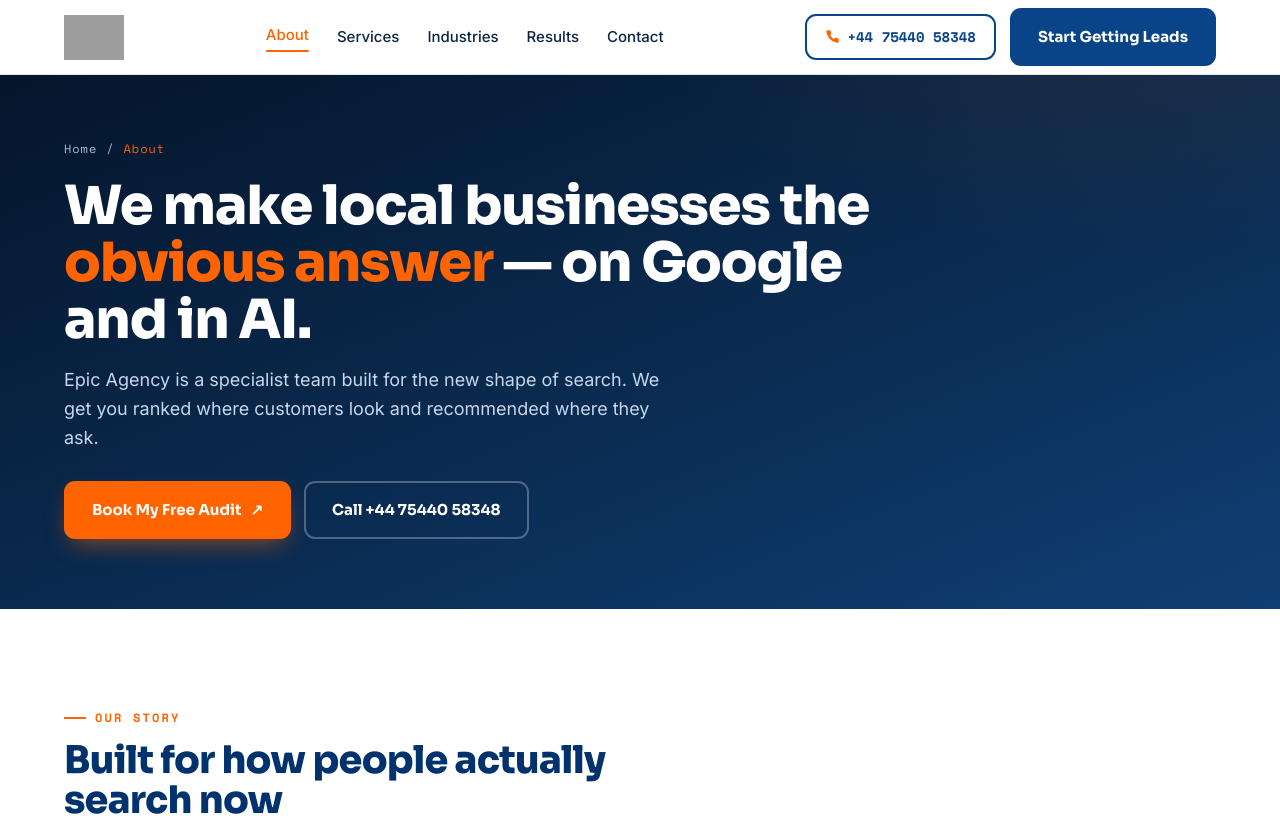
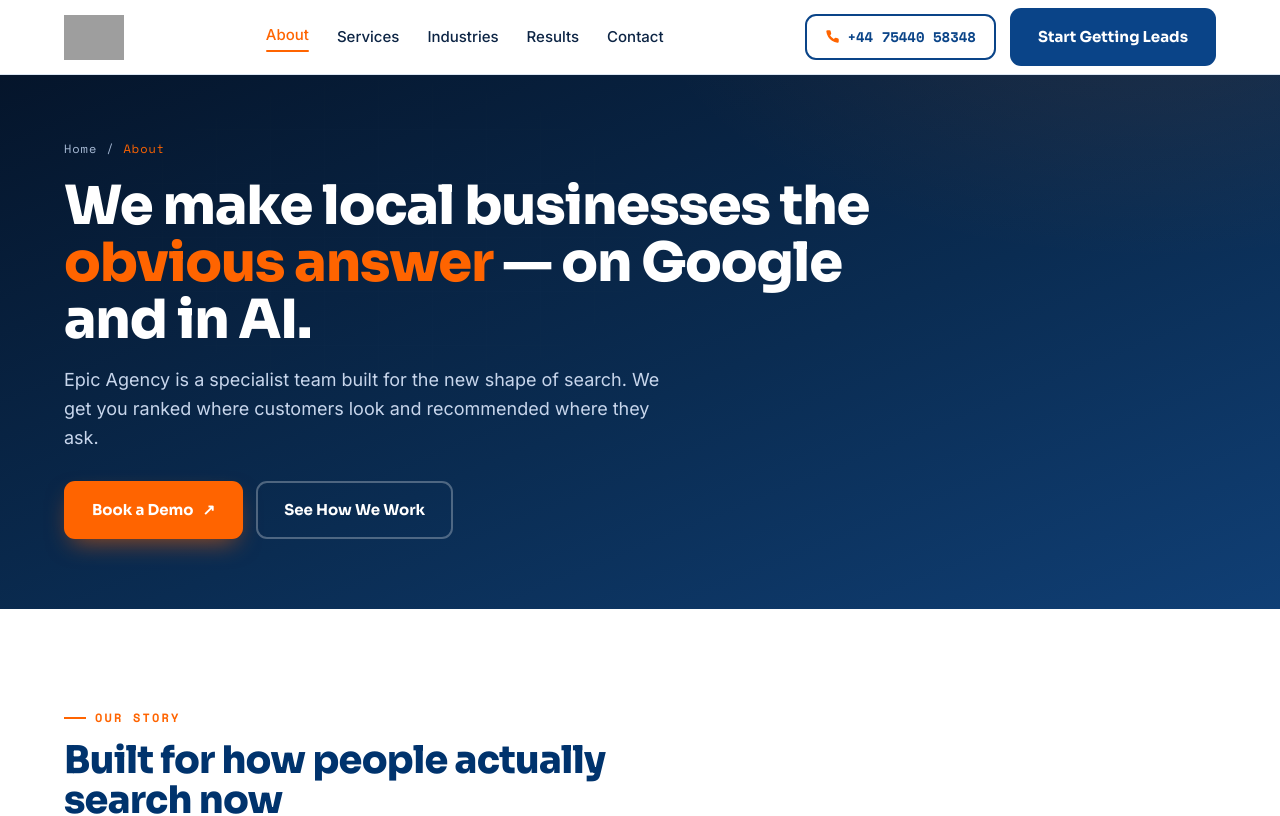
Before and after one commit to hm2070653-netizen/Website-, a React (Vite) app: page /about in a window 1280 px wide. Shown: the top 816 px of the page. Built offline with nearby package versions, Linux system fonts and the light colour scheme; grey boxes are pictures that could not be loaded.

Commit message:
Files updates

```diff
--- a/src/pages/About.jsx
+++ b/src/pages/About.jsx
@@ -10,7 +10,7 @@ export default function About() {
           <div className="crumb"><Link to="/">Home</Link> / <span>About</span></div>
           <h1>We make local businesses the <span className="hl">obvious answer</span> — on Google and in AI.</h1>
           <p>Epic Agency is a specialist team built for the new shape of search. We get you ranked where customers look and recommended where they ask.</p>
-          <CtaButtons />
+          <div className="ph-cta"><a href="https://calendly.com/maaz-epicagencyllc/15min?month=2026-06" className="btn btn-primary">Book a Demo <span className="arr">↗</span></a><Link to="/services" className="btn btn-ghost">See How We Work</Link></div>
         </div>
       </section>
 
@@ -57,7 +57,7 @@ export default function About() {
         <div className="cta-band reveal"><div className="wrapper">
           <h2>Want this team in <span className="hl">your corner?</span></h2>
           <p>Book a free visibility audit and see exactly where you stand on Google and across AI assistants.</p>
-          <CtaButtons />
+          <div className="ph-cta"><a href="https://calendly.com/maaz-epicagencyllc/15min?month=2026-06" className="btn btn-primary">Book a Demo <span className="arr">↗</span></a><Link to="/services" className="btn btn-ghost">See How We Work</Link></div>
         </div></div>
       </div></section>
     </>
--- a/src/pages/Blog.jsx
+++ b/src/pages/Blog.jsx
@@ -112,7 +112,7 @@ export default function Blog() {
         <div className="cta-band reveal"><div className="wrapper">
           <h2>Prefer we just <span className="hl">do it for you?</span></h2>
           <p>Book a free visibility audit and we'll turn these strategies into results for your business.</p>
-          <CtaButtons />
+          <div className="ph-cta"><a href="https://calendly.com/maaz-epicagencyllc/15min?month=2026-06" className="btn btn-primary">Book a Demo <span className="arr">↗</span></a><Link to="/services" className="btn btn-ghost">See How We Work</Link></div>
         </div></div>
       </div></section>
     </>
--- a/src/pages/Industries.jsx
+++ b/src/pages/Industries.jsx
@@ -22,7 +22,7 @@ export default function Industries() {
           <div className="crumb"><Link to="/">Home</Link> / <span>Industries</span></div>
           <h1>Local visibility for <span className="hl">service businesses</span>.</h1>
           <p>If your customers search before they buy, we can put you in front of them — on Google and in AI answers. Here's where we go deep.</p>
-          <CtaButtons />
+          <div className="ph-cta"><a href="https://calendly.com/maaz-epicagencyllc/15min?month=2026-06" className="btn btn-primary">Book a Demo <span className="arr">↗</span></a><Link to="/services" className="btn btn-ghost">See How We Work</Link></div>
         </div>
       </section>
 
@@ -61,7 +61,7 @@ export default function Industries() {
         <div className="cta-band reveal"><div className="wrapper">
           <h2>Ready to own your <span className="hl">local market?</span></h2>
           <p>Book a free audit and we'll show you where you stand against competitors on Google and in AI answers.</p>
-          <CtaButtons />
+          <div className="ph-cta"><a href="https://calendly.com/maaz-epicagencyllc/15min?month=2026-06" className="btn btn-primary">Book a Demo <span className="arr">↗</span></a><Link to="/services" className="btn btn-ghost">See How We Work</Link></div>
         </div></div>
       </div></section>
     </>
--- a/src/pages/Results.jsx
+++ b/src/pages/Results.jsx
@@ -25,7 +25,7 @@ export default function Results() {
           <div className="crumb"><Link to="/">Home</Link> / <span>Results</span></div>
           <h1>Proof, <span className="hl">not promises</span>.</h1>
           <p>Real businesses that became the obvious choice in their market — in search and in AI answers. Replace with your own client stories and photos.</p>
-          <CtaButtons />
+          <div className="ph-cta"><a href="https://calendly.com/maaz-epicagencyllc/15min?month=2026-06" className="btn btn-primary">Book a Demo <span className="arr">↗</span></a><Link to="/services" className="btn btn-ghost">See How We Work</Link></div>
         </div>
       </section>
 
@@ -88,7 +88,7 @@ export default function Results() {
         <div className="cta-band reveal"><div className="wrapper">
           <h2>Your story could be <span className="hl">next.</span></h2>
           <p>Book a free visibility audit and we'll map the fastest path to results for your business.</p>
-          <CtaButtons />
+          <div className="ph-cta"><a href="https://calendly.com/maaz-epicagencyllc/15min?month=2026-06" className="btn btn-primary">Book a Demo <span className="arr">↗</span></a><Link to="/services" className="btn btn-ghost">See How We Work</Link></div>
         </div></div>
       </div></section>
     </>
--- a/src/pages/Services.jsx
+++ b/src/pages/Services.jsx
@@ -67,7 +67,7 @@ export default function Services() {
           <div className="crumb"><Link to="/">Home</Link> / <span>Services</span></div>
           <h1>One team for <span className="hl">both kinds</span> of search.</h1>
           <p>Traditional SEO gets you ranked. Generative engine optimization gets you recommended. We run both as a single, measurable growth system.</p>
-          <CtaButtons />
+          <div className="ph-cta"><a href="https://calendly.com/maaz-epicagencyllc/15min?month=2026-06" className="btn btn-primary">Book a Demo <span className="arr">↗</span></a><Link to="/services" className="btn btn-ghost">See How We Work</Link></div>
         </div>
       </section>
 
@@ -125,7 +125,7 @@ export default function Services() {
         <div className="cta-band reveal"><div className="wrapper">
           <h2>Not sure which service you need? <span className="hl">Start with the audit.</span></h2>
           <p>We'll show you the gaps on Google and in AI answers, and exactly which fixes move the needle fastest.</p>
-          <CtaButtons />
+          <div className="ph-cta"><a href="https://calendly.com/maaz-epicagencyllc/15min?month=2026-06" className="btn btn-primary">Book a Demo <span className="arr">↗</span></a><Link to="/services" className="btn btn-ghost">See How We Work</Link></div>
         </div></div>
       </div></section>
     </>
```
